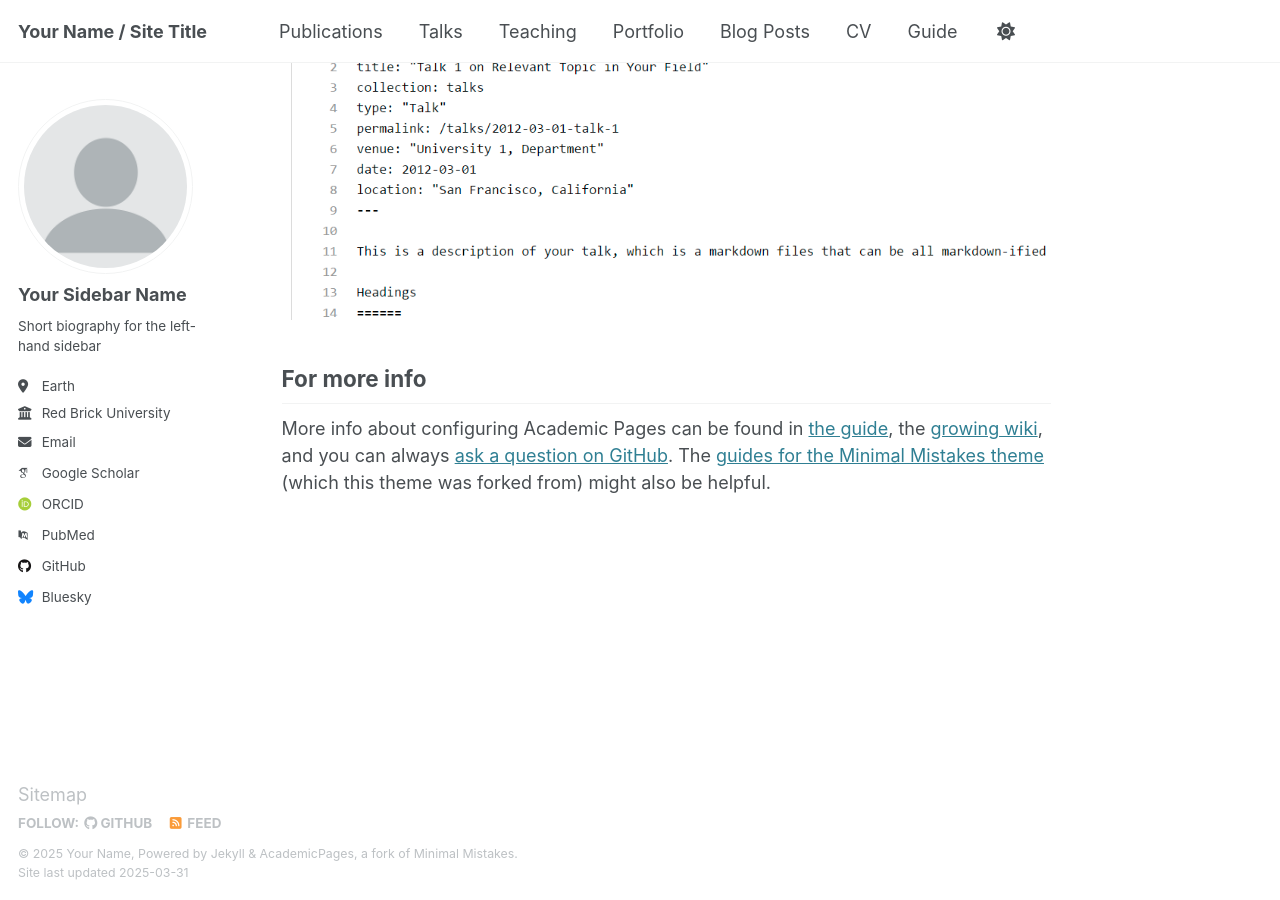
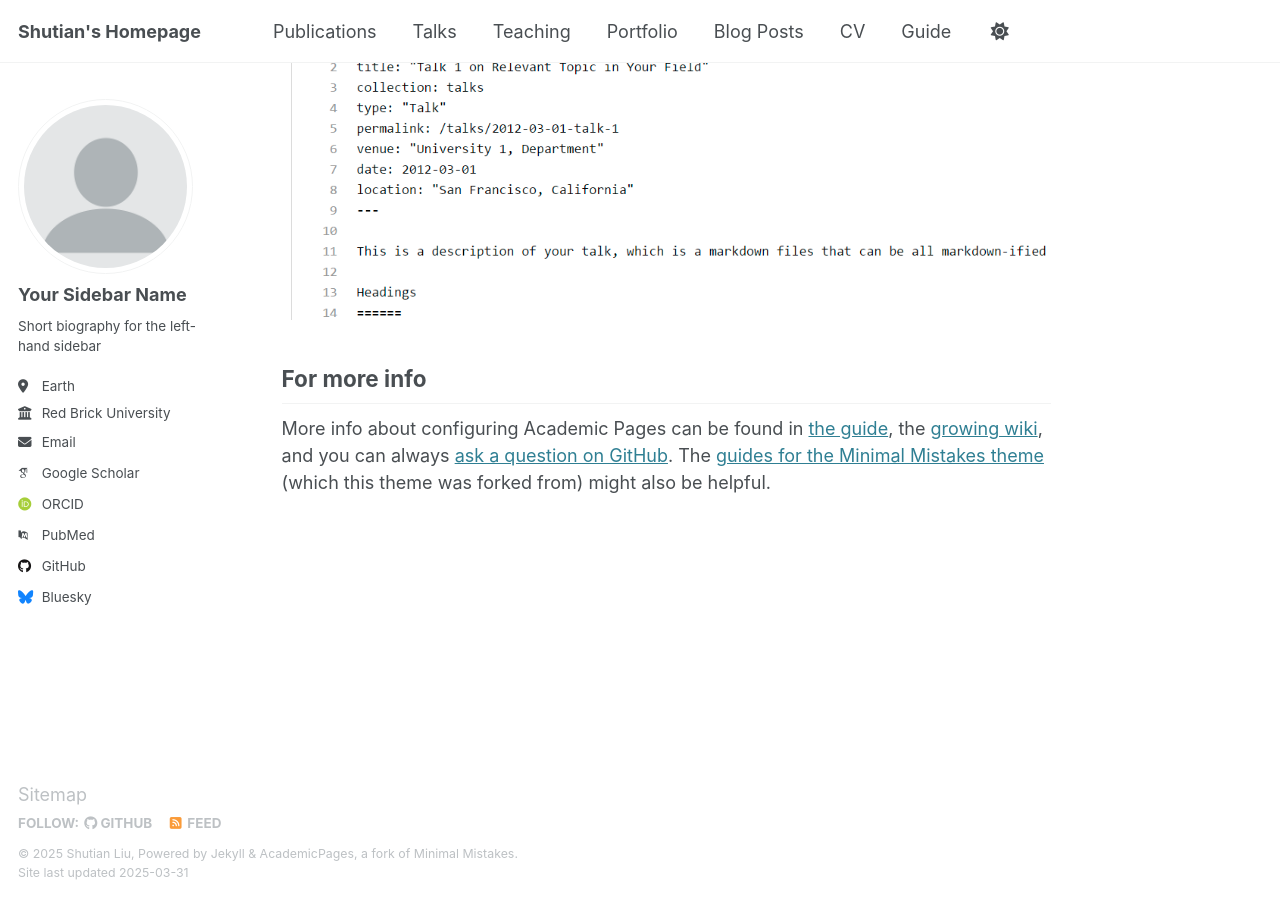
Before and after one commit to ShutianLiu31/shutianliu31.github.io, a Jekyll site: the page built from _pages/about.md, in a window 1280 px wide and 900 px high, scrolled down 2635 px. Built offline with Jekyll 4.4.1, drawn with Linux system fonts in a browser that asks for light colours; some web fonts are replaced.

Commit message:
Update _config.yml

```diff
--- a/_config.yml
+++ b/_config.yml
@@ -9,13 +9,13 @@
 # Basic Site Settings
 locale                   : "en-US"
 site_theme               : "default"
-title                    : "Your Name / Site Title"
+title                    : "Shutian's Homepage"
 title_separator          : "-"
-name                     : &name "Your Name"
+name                     : &name "Shutian Liu"
 description              : &description "personal description"
 url                      : https://shutianliu.github.io # the base hostname & protocol for your site e.g. "https://[your GitHub username].github.io"
 baseurl                  : "" # the subpath of your site, e.g. "/blog"
-repository               : "academicpages/academicpages.github.io"
+repository               : "ShutianLiu0331/shutianliu.github.io"
 
 # Site Author - The following control what appear as part of the author content on the side bar.
 #               If a field is blank the icon and link will not appear, otherwise it will be shown.
```
